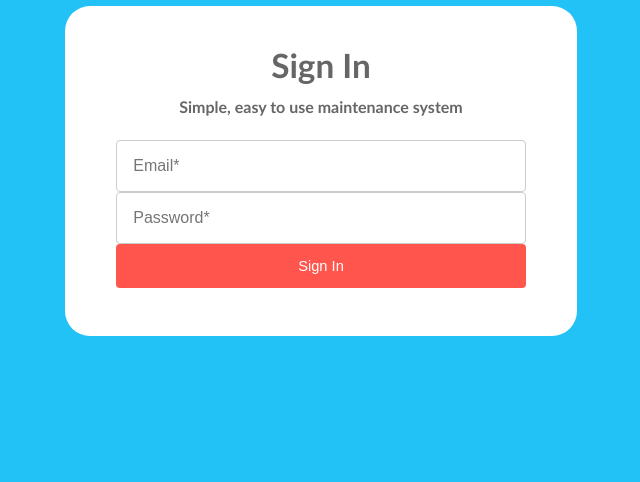
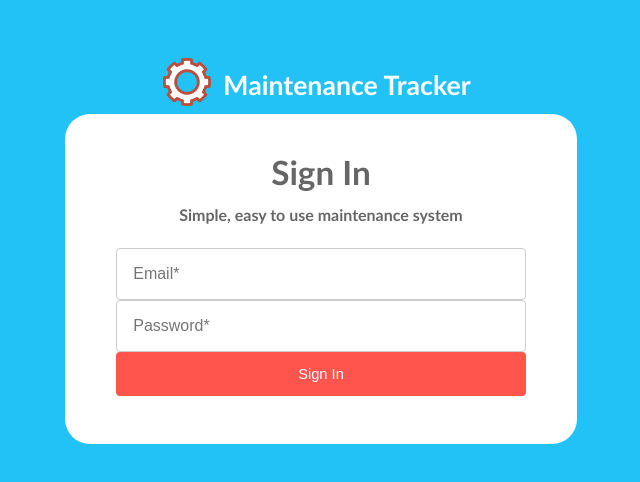
Before and after one commit to JCanaks/MTracker, a plain HTML site: page UI/signin.html in a window 1280 px wide. Shown: the whole page, without its empty margins (319-959 px from the left). Drawn offline with Linux system fonts and the light colour scheme.

Commit message:
[#157432693] Updated sign in design page

```diff
--- a/UI/signin.html
+++ b/UI/signin.html
@@ -7,6 +7,7 @@
 
 <body>
     <div class="signup-body">
+            <div class="signup-logo"><div><img src="Images/wheel-signup-in.png"></div><div class="text-margin">Maintenance Tracker</div></div>
         <form>
             <div class="form-flex">
                 <h1>Sign In</h1>
```
